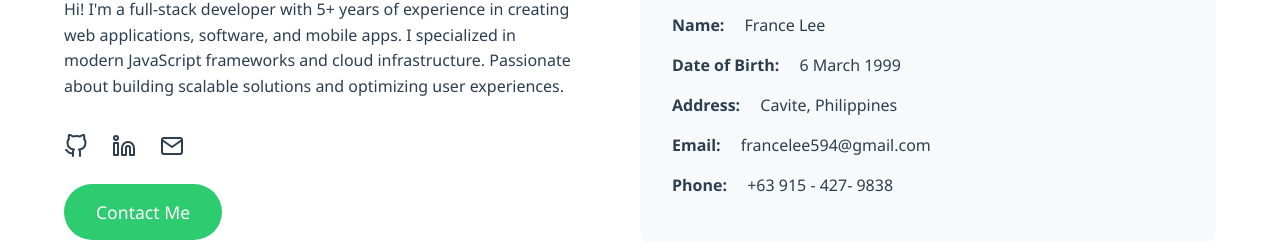
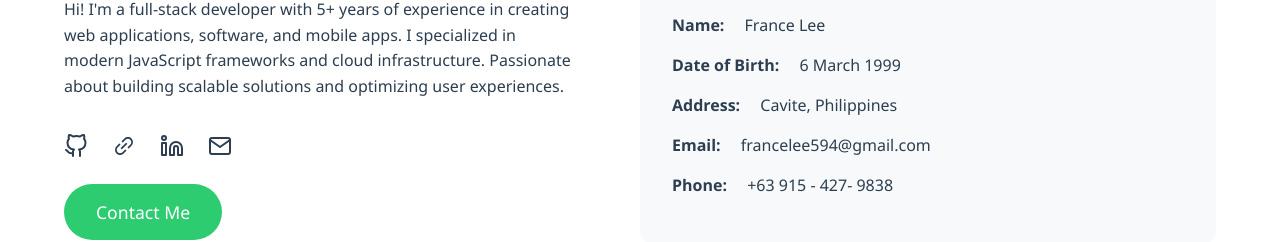
Before and after one commit to myoblivion/portfolio, a React (Vite) app: page / in a window 1280 px wide. Shown: the part 951-1193 px from the top of the page. Built offline with nearby package versions, Linux system fonts and the light colour scheme.

Commit message:
added a link to my Upwork Profile

```diff
--- a/src/App.jsx
+++ b/src/App.jsx
@@ -20,6 +20,7 @@ import {
   FiMenu,
   FiX,
 } from "react-icons/fi";
+import { AiOutlineLink } from "react-icons/ai";
 import { DiPhotoshop } from "react-icons/di";
 import { FaGitAlt } from "react-icons/fa";
 import logo from "./assets/transparent.png";
@@ -155,6 +156,13 @@ function App() {
               rel="noopener noreferrer"
             >
               <FiGithub />
+            </a>
+            <a
+              href="https://www.upwork.com/freelancers/~018deafe68b8dec6a4?mp_source=share"
+              target="_blank"
+              rel="noopener noreferrer"
+            >
+              <AiOutlineLink />
             </a>
             <a
               href="https://www.linkedin.com/in/france-lee-0747781b1/"
```
